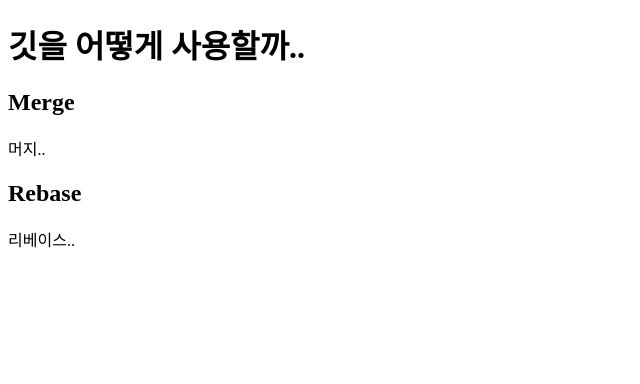
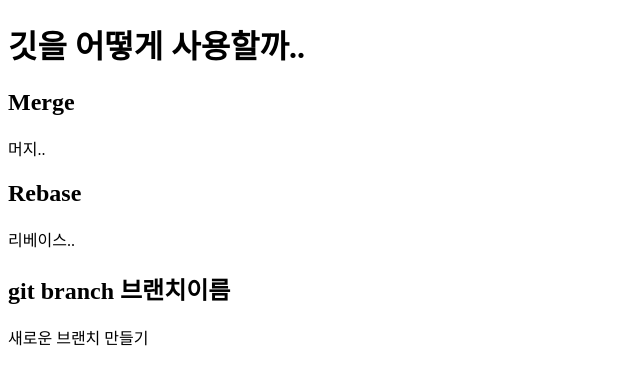
Before and after one commit to heejae0811/git-usage, a plain HTML site: page index.html in a window 1280 px wide. Shown: the whole page, without its empty margins (0-640 px from the left). Drawn offline with Linux system fonts and the light colour scheme.

Commit message:
Modify text

```diff
--- a/index.html
+++ b/index.html
@@ -19,5 +19,10 @@
         <h2>Rebase</h2>
         <p>리베이스..</p>
     </section>
+
+    <section>
+        <h2>git branch 브랜치이름</h2>
+        <p>새로운 브랜치 만들기</p>
+    </section>
 </body>
 </html>
```
